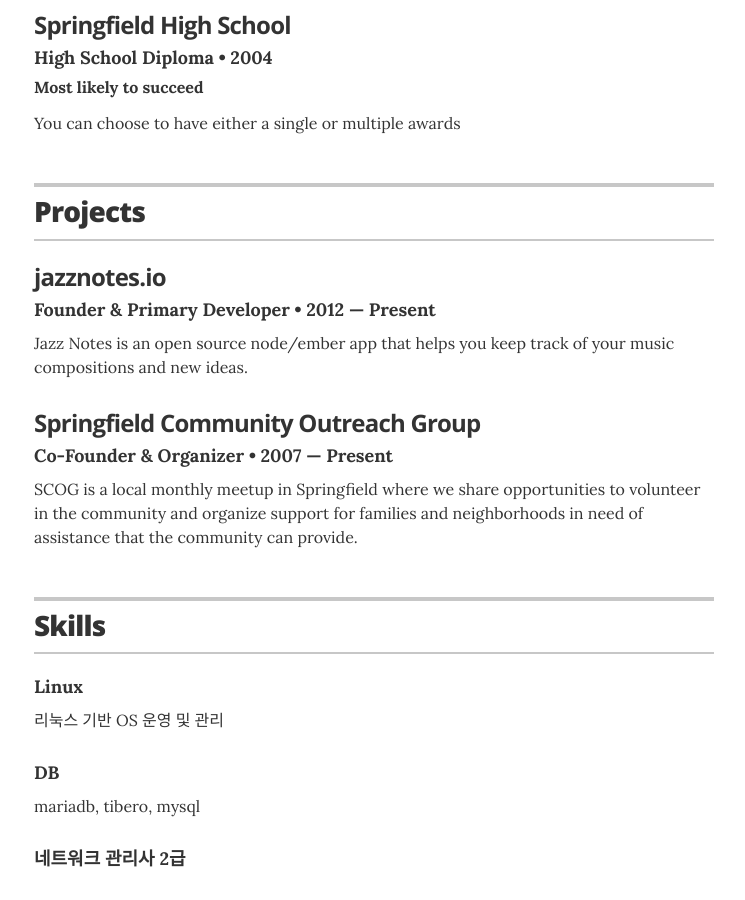
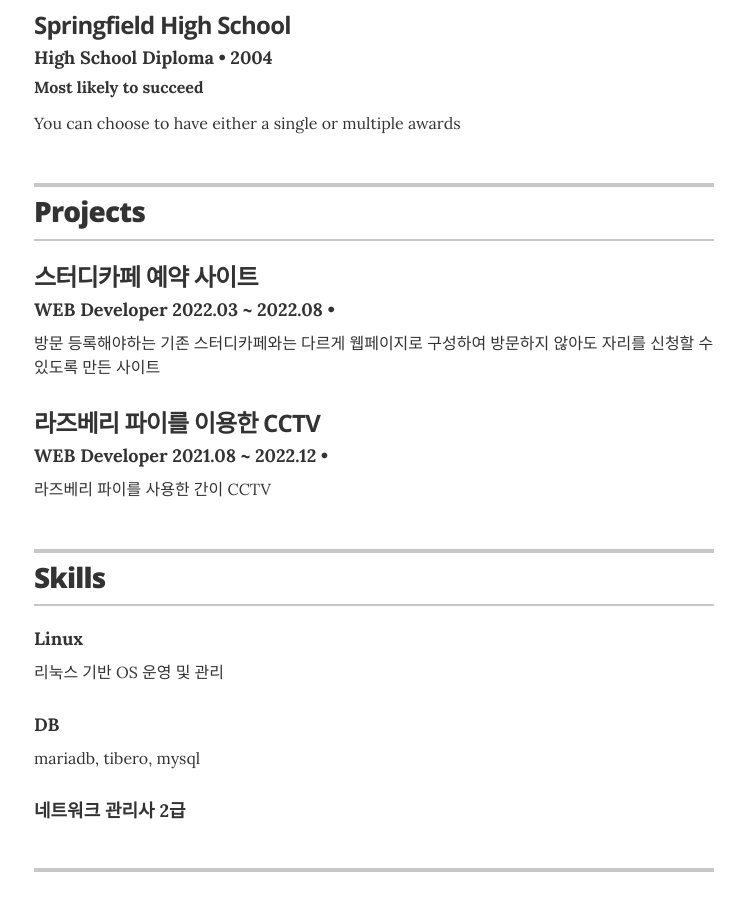
Before and after one commit to kimkim0999/kimkim0999.github.io, a Jekyll site: the page built from index.html, in a window 1280 px wide and 900 px high, scrolled down 1325 px. Shown: the whole window, without its empty margins (266-1011 px from the left). Built offline with Jekyll 4.4.1, drawn with Linux system fonts in a browser that asks for light colours.

Commit message:
Update projects.yml

```diff
--- a/_data/projects.yml
+++ b/_data/projects.yml
@@ -2,15 +2,13 @@
 # uncomment the urls if you wish to display them, and add your own URL
 
 # jazznotes.io
-- project: jazznotes.io
-  role: Founder & Primary Developer
-  duration: 2012 &mdash; Present
+- project: 스터디카페 예약 사이트
+  role: WEB Developer 2022.03 ~ 2022.08
   # url: "#"
-  description: Jazz Notes is an open source node/ember app that helps you keep track of your music compositions and new ideas.
+  description: 방문 등록해야하는 기존 스터디카페와는 다르게 웹페이지로 구성하여 방문하지 않아도 자리를 신청할 수 있도록 만든 사이트
 
-# Springfield Community Outreach Group
-- project: Springfield Community Outreach Group
-  role: Co-Founder & Organizer
-  duration: 2007 &mdash; Present
+# jazznotes.io
+- project: 라즈베리 파이를 이용한 CCTV
+  role: WEB Developer 2021.08 ~ 2022.12
   # url: "#"
-  description: SCOG is a local monthly meetup in Springfield where we share opportunities to volunteer in the community and organize support for families and neighborhoods in need of assistance that the community can provide.
+  description: 라즈베리 파이를 사용한 간이 CCTV
```
